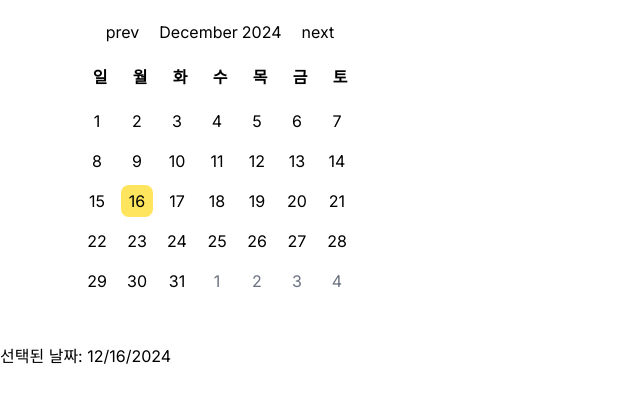
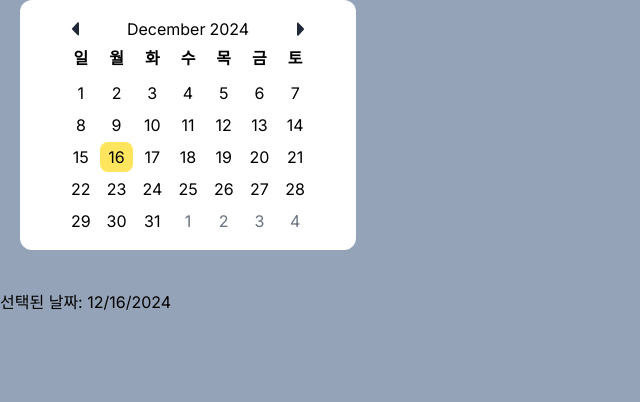
Before and after one commit to FESI5-team9/Frountend, a Next.js app: page /calendar in a window 1280 px wide. Shown: the top 402 px of the page, without its empty margins (0-640 px from the left). Built offline with nearby package versions, Linux system fonts and the light colour scheme.

Commit message:
MNM-35-style: 공통 컴포넌트 calendar css 변경

```diff
--- a/src/app/(testPages)/calendar/page.tsx
+++ b/src/app/(testPages)/calendar/page.tsx
@@ -1,6 +1,6 @@
 "use client";
 
-import React, { useState } from "react";
+import { useState } from "react";
 import Calendar from "@/components/Calendar";
 
 export default function Page() {
@@ -11,7 +11,7 @@ export default function Page() {
   };
 
   return (
-    <div>
+    <div className="h-screen bg-slate-400">
       <Calendar getSelectedDate={getSelectedDate} />
       <p className="mt-10">선택된 날짜: {selectedDate.toLocaleDateString()}</p>
     </div>
--- a/src/components/Calendar.tsx
+++ b/src/components/Calendar.tsx
@@ -27,10 +27,10 @@ function DateCell({
             ? handlePrevMonth
             : handleNextMonth
       }
-      className="inline-block h-10 w-10 cursor-pointer text-center"
+      className="flex h-8 w-9 cursor-pointer text-center"
     >
       <span
-        className={`flex h-8 w-8 items-center justify-center rounded-[8px] ${
+        className={`flex h-full w-full select-none items-center justify-center rounded-[8px] ${
           type === "prev" || type === "next" ? "text-gray-500" : ""
         } ${isSelected ? "bg-yellow-primary" : ""}`}
       >
@@ -86,29 +86,33 @@ export default function Calendar({ getSelectedDate }: CalendarProp) {
   };
 
   return (
-    <div className="ml-5 flex w-[400px] flex-col items-center">
-      <div className="my-5 flex gap-5">
-        <button onClick={handlePrevMonth}>prev</button>
+    <div className="ml-5 flex h-[250px] w-[336px] flex-col items-center justify-center rounded-[12px] bg-white">
+      <div className="flex h-8 w-[250px] items-center justify-between">
+        <button onClick={handlePrevMonth}>
+          <img className="rotate-180" src="/images/ic_arrow.png" alt="" />
+        </button>
         <div className="flex gap-1">
           <span>{MONTH_OF_YEAR[month]}</span>
           <span>{year}</span>
         </div>
-        <button onClick={handleNextMonth}>next</button>
+        <button onClick={handleNextMonth}>
+          <img src="/images/ic_arrow.png" alt="" />
+        </button>
       </div>
 
-      <table>
+      <table className="w-[250px] table-fixed">
         <thead>
-          <tr>
+          <tr className="flex w-[250px] justify-between">
             {DAYS_OF_WEEK.map(day => (
-              <th className="inline-block h-10 w-10" key={day}>
+              <th className="h-8 w-9 select-none text-center" key={day}>
                 {day}
               </th>
             ))}
           </tr>
         </thead>
-        <tbody>
+        <tbody className="flex w-[250px] flex-col justify-between">
           {Array.from({ length: Math.ceil(allDates.length / 7) }).map((_, rowIndex) => (
-            <tr key={rowIndex}>
+            <tr className="flex w-[250px] justify-between" key={rowIndex}>
               {allDates.slice(rowIndex * 7, rowIndex * 7 + 7).map(({ date, type }, colIndex) => (
                 <DateCell
                   key={colIndex}
```
Also changed, not shown: public/images/ic_arrow.png (added).
